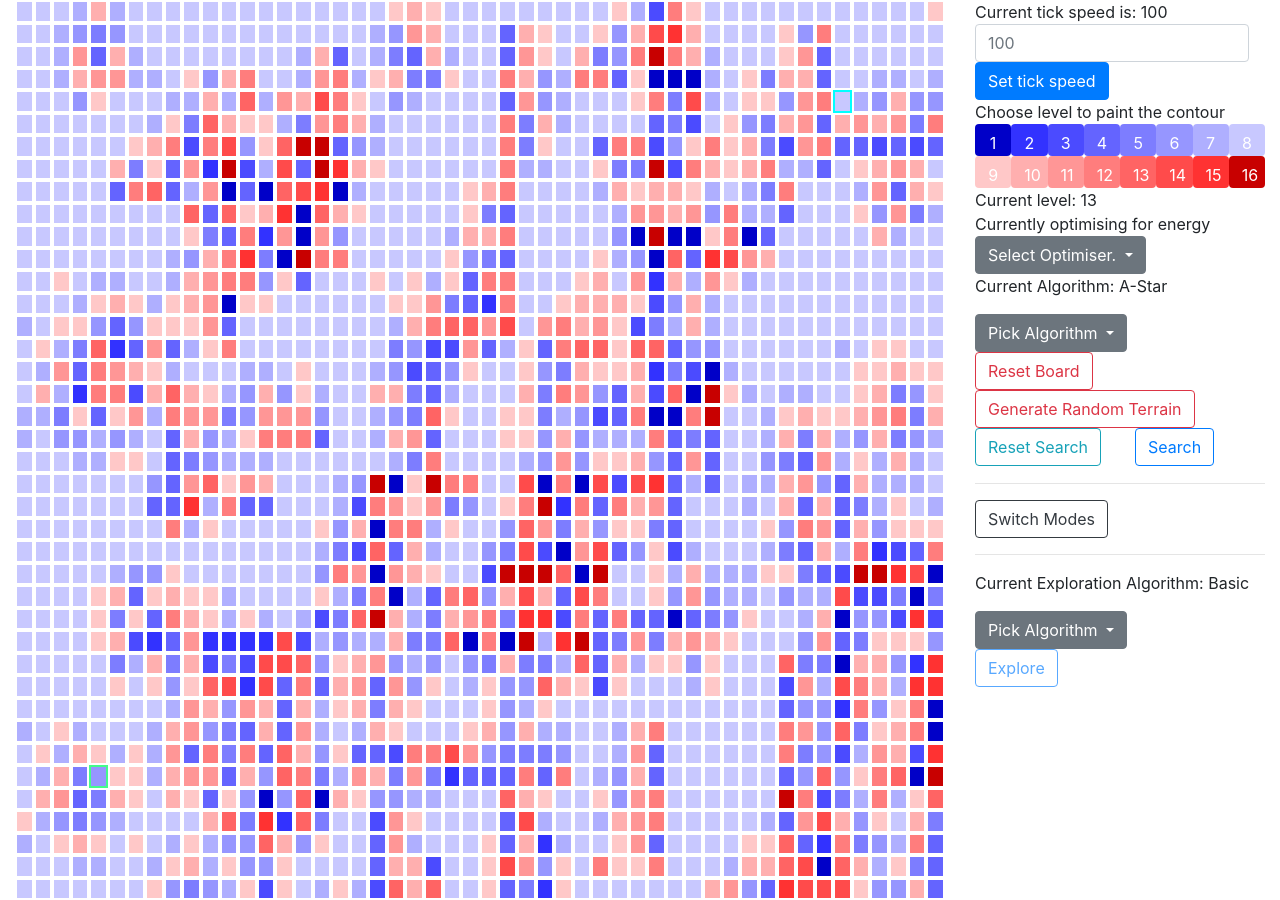
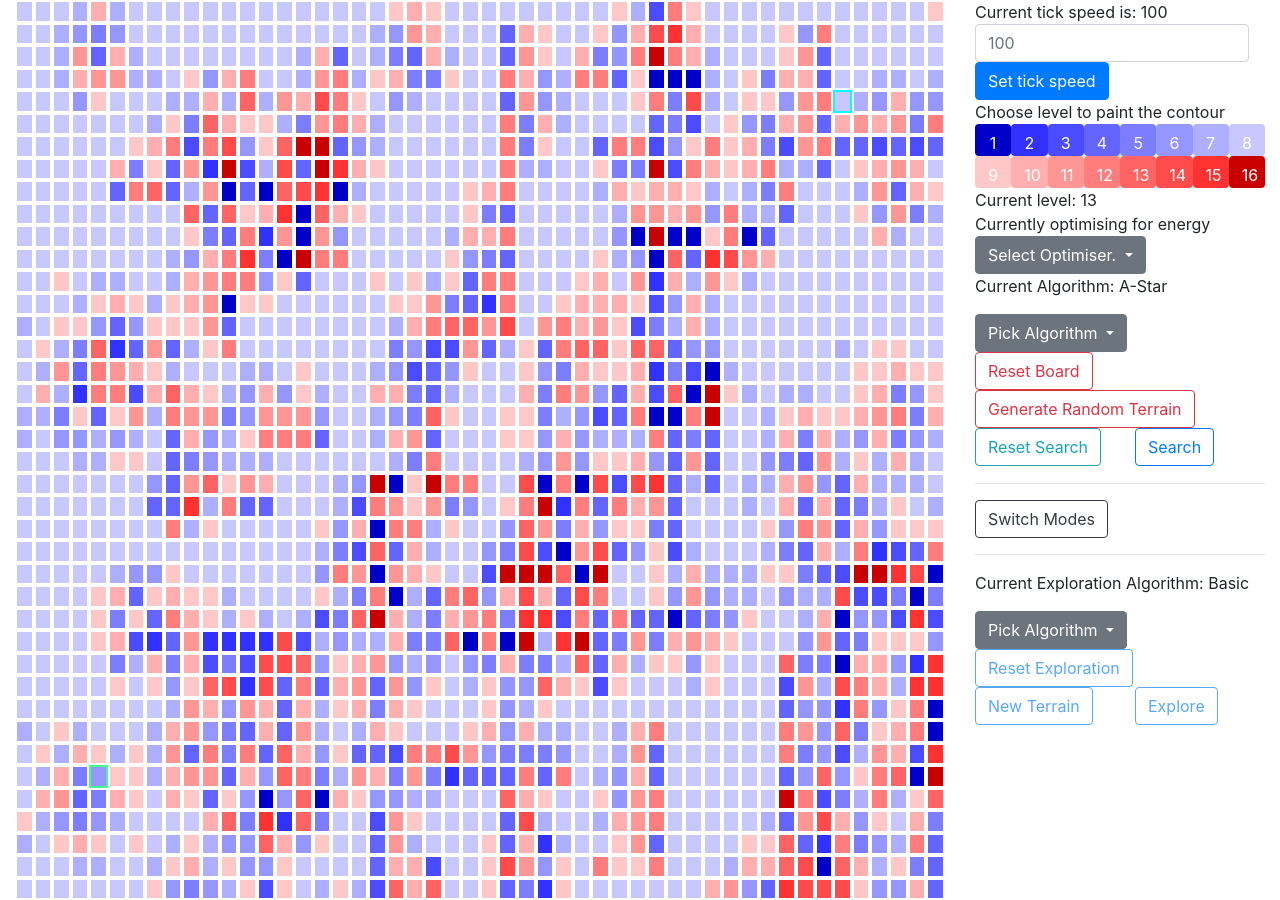
Before and after one commit to zubairabid/MarsRover, a Jekyll site: the page built from index.md, in a window 1280 px wide. Built offline with Jekyll 4.4.1, drawn with Linux system fonts in a browser that asks for light colours; nearby versions of some CDN libraries.

Commit message:
More functional UI elements for exploration

```diff
--- a/_includes/exploOperations.html
+++ b/_includes/exploOperations.html
@@ -1,4 +1,10 @@
 <div class="row">
+    <div class="col">
+        <button class="btn btn-outline-primary" id="resetexplore">Reset Exploration</button>
+    </div>
+    <div class="col">
+        <button class="btn btn-outline-primary" id="newterrain">New Terrain</button>
+    </div>
     <div class="col">
         <button class="btn btn-outline-primary" id="explore">Explore</button>
     </div>
--- a/assets/javascript/main.js
+++ b/assets/javascript/main.js
@@ -137,6 +137,19 @@ function resetSearch(grid) {
 
             paintCell(cell);
             paintCellPath(cell);
+        }
+    }
+}
+
+function resetExplore(grid) {
+    let rows = grid.length, columns = grid[0].length;
+    for (let i = 0; i < rows; i++) {
+        for (let j = 0; j < columns; j++) {
+            let cell = grid[i][j];
+            cell.visited = false;
+            cell.mapped = false;
+
+            paintCell(cell);
         }
     }
 }
@@ -839,6 +852,8 @@ let universalButtons = [
 let explorationButtons = [
     'explore',
     'basic',
+    'newterrain',
+    'resetexplore',
 ]
 
 let BASE_LEVEL = 8;
@@ -1169,6 +1184,8 @@ switchModeListener.addEventListener('click', e => {
 let exploreFunc = basic_move;
 
 let exploreListener = document.getElementById('explore');
+let resetexploreListener = document.getElementById('resetexplore');
+let newterrainListener = document.getElementById('newterrain');
 let basicListener = document.getElementById('basic');
 
 basicListener.addEventListener('click', e => {
@@ -1176,6 +1193,23 @@ basicListener.addEventListener('click', e => {
         return;
 
     exploreFunc = basic_move;
+});
+
+resetexploreListener.addEventListener('click', e => {
+    if (execution || !explorationMode)
+        return;
+
+    resetExplore(gridObject.grid);
+    // command to remove visited and add unmapped to grid
+});
+
+newterrainListener.addEventListener('click', e => {
+    if (execution || !explorationMode)
+        return;
+
+    // reset command
+    resetExplore(gridObject.grid);
+    randomSurface(gridObject.grid);
 });
 
 exploreListener.addEventListener('click', e => {
```
